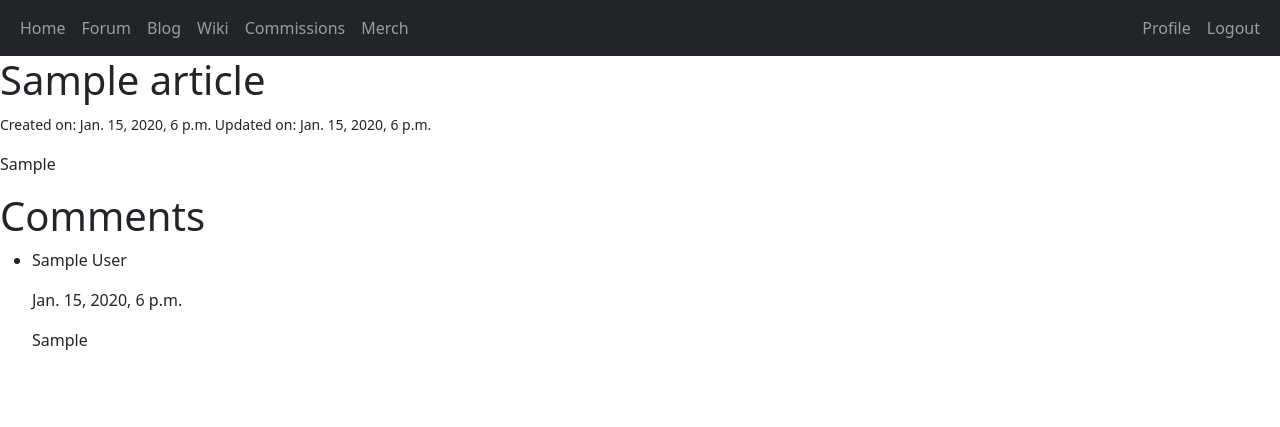
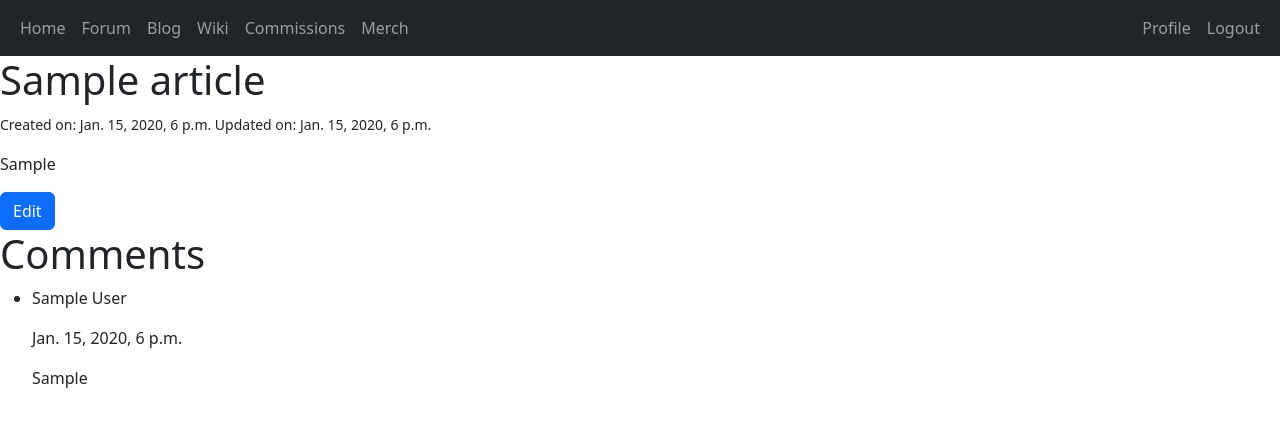
Before and after one commit to pris-matic/hobbysite-CD-3, a Django app: page /wiki/article/1/ in a window 1280 px wide. Shown: the top 427 px of the page. Run offline with Django 5.2, Linux system fonts and the light colour scheme; a user stored in the database is signed in; tables that the repository leaves empty hold one stand-in row (values such as "Sample post").

Commit message:
Added Edit button to article

```diff
--- a/hobbysite/wiki/templates/wiki/articleDetail.html
+++ b/hobbysite/wiki/templates/wiki/articleDetail.html
@@ -5,6 +5,9 @@
     <h1> {{article.title}} </h1>
     <small> Created on: {{article.created_on}} Updated on: {{article.updated_on}}</small>
     <p> {{article.entry | linebreaks}} </p>
+    {% if article.author == request.user.profile %}
+    <a class="btn btn-primary" href="{% url 'wiki:article_update' article.id %}"> Edit </a>
+    {% endif %}
     <h1> Comments </h1>
     {% if article.comments.all %}
     <ul>
```
